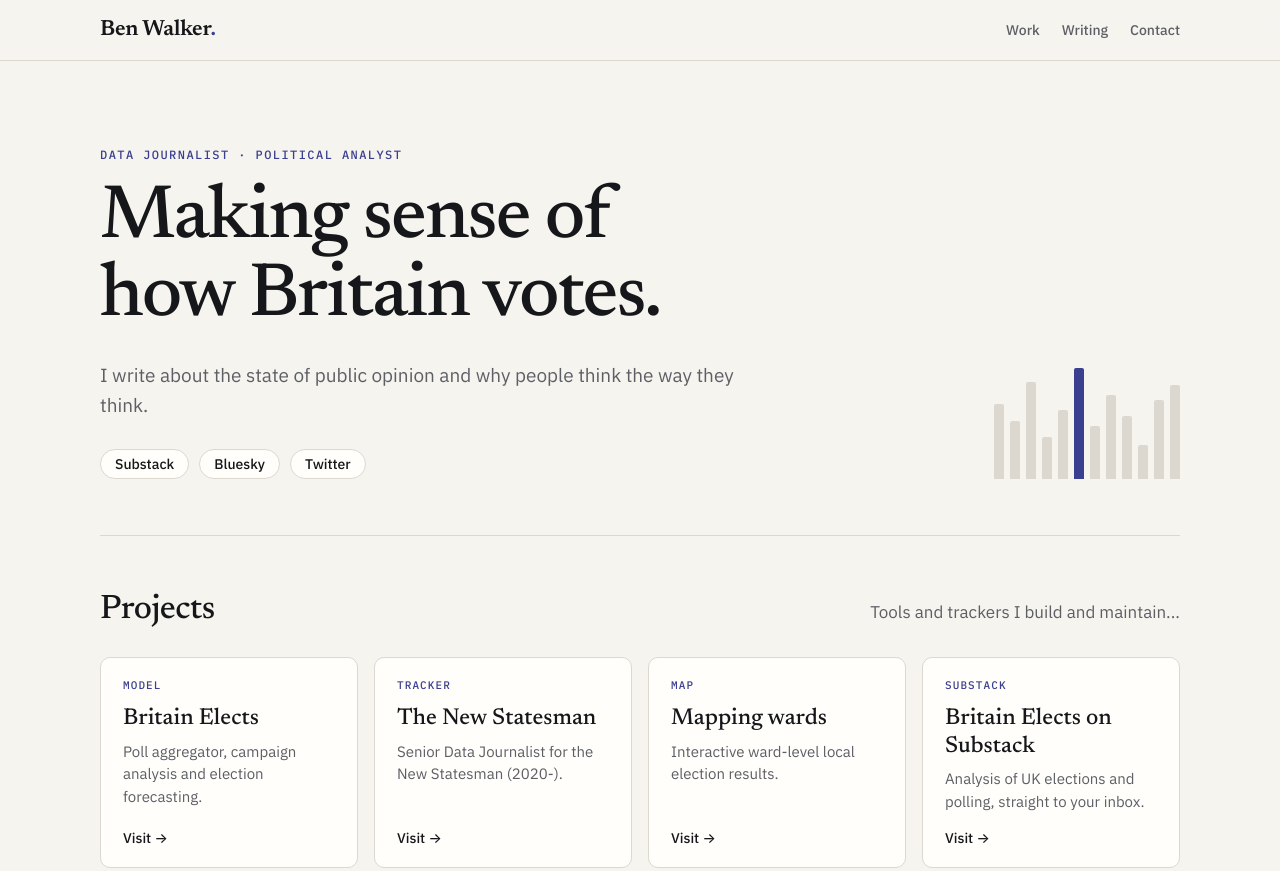
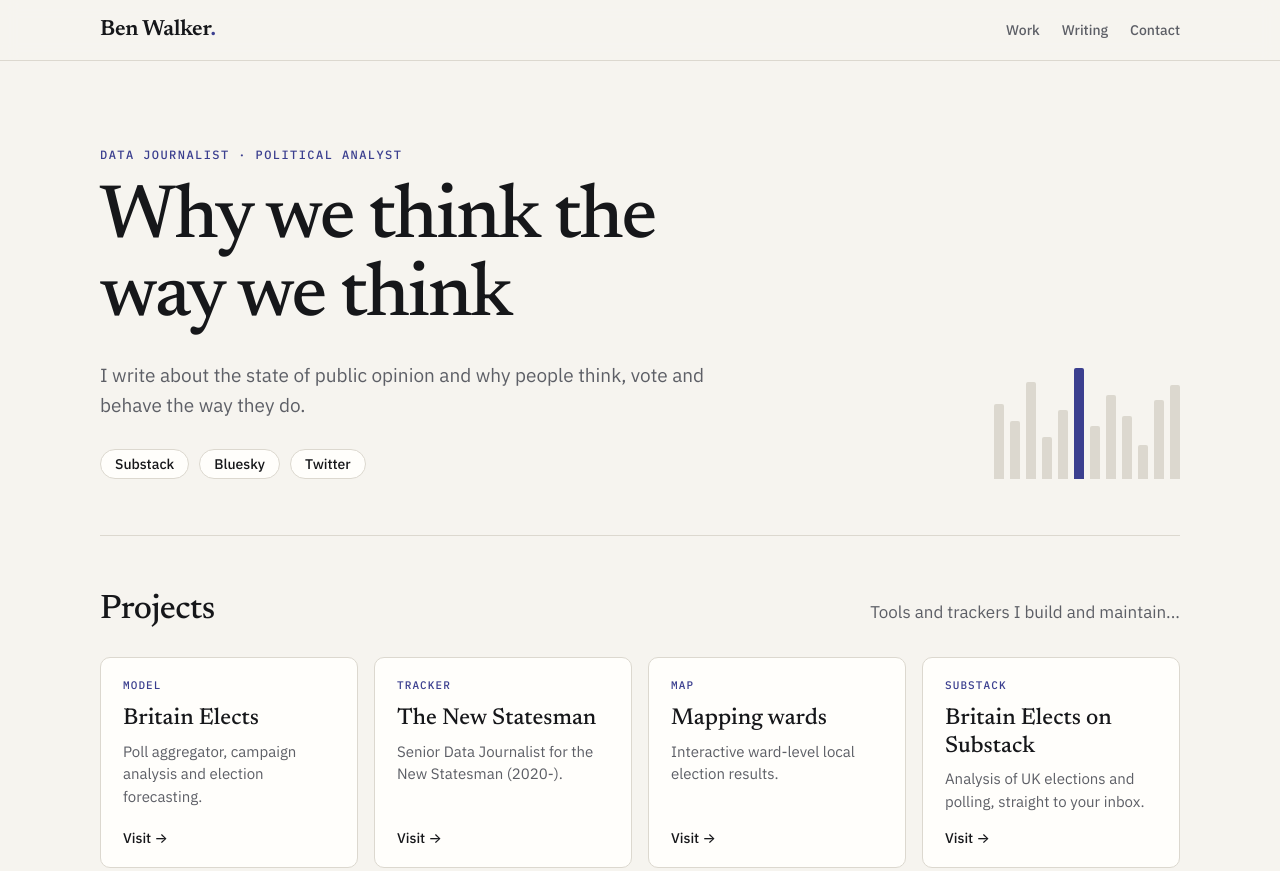
Before and after one commit to glasgow46239/benwalker, a plain HTML site: page public/index.html in a window 1280 px wide. Shown: the top 871 px of the page. Drawn offline with Linux system fonts and the light colour scheme; no server answers.

Commit message:
Update index.html

```diff
--- a/public/index.html
+++ b/public/index.html
@@ -33,10 +33,9 @@
 
   <main id="main">
     <section class="hero wrap">
-      <p class="kicker">Data journalist · Political analyst</p>
-      <h1>Making sense of how Britain votes.</h1>
-      <p class="lede">I write about the state of public opinion and why people think the way they think.
-      </p>
+      <p class="kicker">Data Journalist · Political Analyst</p>
+      <h1>Why we think the way we think</h1>
+      <p class="lede">I write about the state of public opinion and why people think, vote and behave the way they do.</p>
       <ul class="social" id="social" aria-label="Elsewhere"></ul>
       <div class="bars" aria-hidden="true">
         <span style="--h:.62"></span><span style="--h:.48"></span><span style="--h:.81"></span><span style="--h:.35"></span><span style="--h:.57"></span><span style="--h:.92"></span><span style="--h:.44"></span><span style="--h:.70"></span><span style="--h:.52"></span><span style="--h:.28"></span><span style="--h:.66"></span><span style="--h:.78"></span>
```
